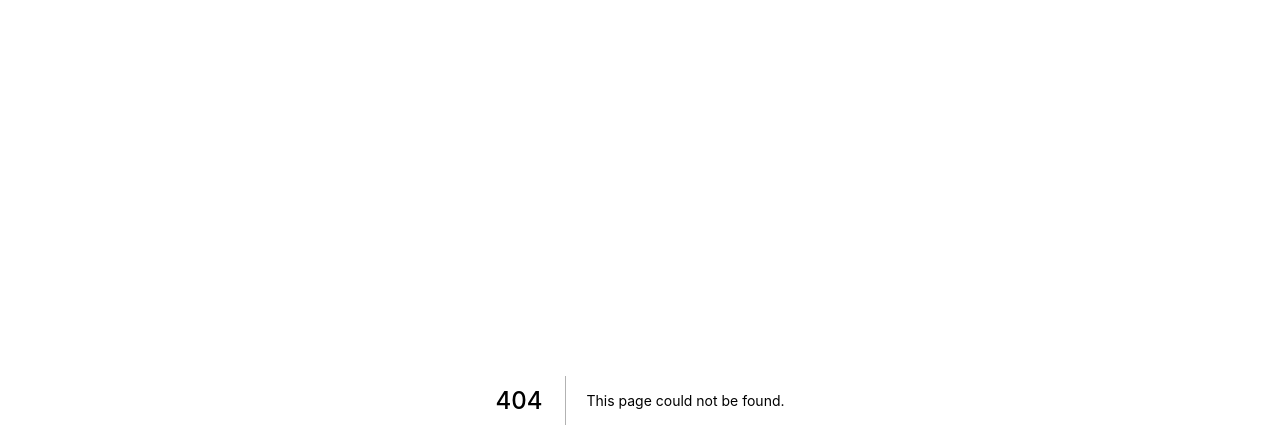
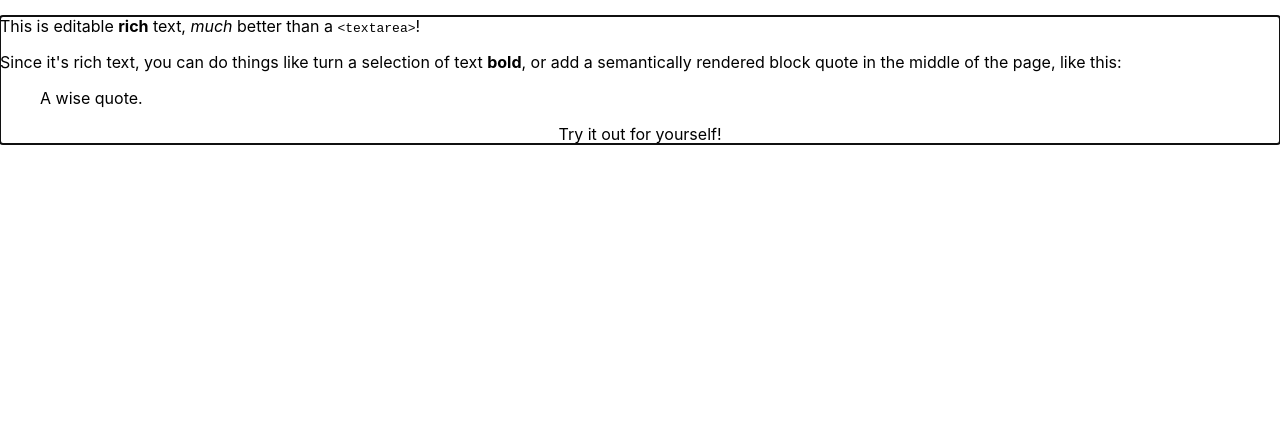
Before and after one commit to zhyd1997/DragonLi, a Next.js app: page /editor in a window 1280 px wide. Before the commit this address had no page. Shown: the top 448 px of the page. Built offline with nearby package versions, Linux system fonts and the light colour scheme.

Commit message:
feat: init slate editor.

```diff
--- /dev/null
+++ b/components/Editor/Editor.tsx
@@ -0,0 +1,59 @@
+import { useCallback, useMemo } from 'react';
+import { withHistory } from 'slate-history';
+import { Descendant ,createEditor } from 'slate';
+import { withReact, Slate, Editable } from 'slate-react';
+import { Element } from './Element';
+import type { ElementProps } from './Element';
+import { Leaf } from './Leaf';
+import type { LeafProps } from './Leaf';
+
+const initialValue: Descendant[] = [
+  {
+    type: 'paragraph',
+    children: [
+      { text: 'This is editable ' },
+      { text: 'rich', bold: true },
+      { text: ' text, ' },
+      { text: 'much', italic: true },
+      { text: ' better than a ' },
+      { text: '<textarea>', code: true },
+      { text: '!' },
+    ],
+  },
+  {
+    type: 'paragraph',
+    children: [
+      {
+        text:
+          "Since it's rich text, you can do things like turn a selection of text ",
+      },
+      { text: 'bold', bold: true },
+      {
+        text:
+          ', or add a semantically rendered block quote in the middle of the page, like this:',
+      },
+    ],
+  },
+  {
+    type: 'block-quote',
+    children: [{ text: 'A wise quote.' }],
+  },
+  {
+    type: 'paragraph',
+    align: 'center',
+    children: [{ text: 'Try it out for yourself!' }],
+  },
+];
+
+export const Editor = () => {
+  const editor = useMemo(() => withHistory(withReact(createEditor())), []);
+  const renderElement = useCallback((props: ElementProps) => <Element {...props}/>, []);
+  const renderLeaf = useCallback((props: LeafProps) => <Leaf {...props}/>, []);
+
+  return (
+    <Slate editor={editor} value={initialValue}>
+      {/* TODO Toolbar */}
+      <Editable renderElement={renderElement} renderLeaf={renderLeaf} placeholder="Enter some rich text..." autoFocus />
+    </Slate>
+  );
+};
--- /dev/null
+++ b/components/Editor/Element.tsx
@@ -0,0 +1,56 @@
+import type { FC, ReactNode } from "react";
+
+export type ElementProps = {
+  attributes: any;
+  children: ReactNode;
+  element: any;
+};
+
+export const Element: FC<ElementProps> = ({ attributes, children, element }) => {
+  const style = { textAlign: element.align };
+
+  switch (element.type) {
+    case 'block-quote':
+      return (
+        <blockquote style={style} {...attributes}>
+          {children}
+        </blockquote>
+      )
+    case 'bulleted-list':
+      return (
+        <ul style={style} {...attributes}>
+          {children}
+        </ul>
+      )
+    case 'heading-one':
+      return (
+        <h1 style={style} {...attributes}>
+          {children}
+        </h1>
+      )
+    case 'heading-two':
+      return (
+        <h2 style={style} {...attributes}>
+          {children}
+        </h2>
+      )
+    case 'list-item':
+      return (
+        <li style={style} {...attributes}>
+          {children}
+        </li>
+      )
+    case 'numbered-list':
+      return (
+        <ol style={style} {...attributes}>
+          {children}
+        </ol>
+      )
+    default:
+      return (
+        <p style={style} {...attributes}>
+          {children}
+        </p>
+      )
+  }
+}
--- /dev/null
+++ b/components/Editor/Leaf.tsx
@@ -0,0 +1,27 @@
+import type { FC, ReactNode } from 'react';
+
+export type LeafProps = {
+  attributes: any;
+  children: ReactNode;
+  leaf: any;
+};
+
+export const Leaf: FC<LeafProps> = ({ attributes, children, leaf }) => {
+  if (leaf.bold) {
+    children = <strong>{children}</strong>
+  }
+
+  if (leaf.code) {
+    children = <code>{children}</code>
+  }
+
+  if (leaf.italic) {
+    children = <em>{children}</em>
+  }
+
+  if (leaf.underline) {
+    children = <u>{children}</u>
+  }
+
+  return <span {...attributes}>{children}</span>
+}
--- /dev/null
+++ b/components/Editor/index.tsx
@@ -0,0 +1 @@
+export * from './Editor';
--- /dev/null
+++ b/global.d.ts
@@ -0,0 +1,120 @@
+import {
+  Text,
+  createEditor,
+  Node,
+  Element,
+  Editor,
+  Descendant,
+  BaseEditor,
+} from 'slate'
+import { ReactEditor } from 'slate-react'
+import { HistoryEditor } from 'slate-history'
+
+export type BlockQuoteElement = {
+  type: 'block-quote'
+  align?: string
+  children: Descendant[]
+}
+
+export type BulletedListElement = {
+  type: 'bulleted-list'
+  align?: string
+  children: Descendant[]
+}
+
+export type CheckListItemElement = {
+  type: 'check-list-item'
+  checked: boolean
+  children: Descendant[]
+}
+
+export type EditableVoidElement = {
+  type: 'editable-void'
+  children: EmptyText[]
+}
+
+export type HeadingElement = {
+  type: 'heading'
+  align?: string
+  children: Descendant[]
+}
+
+export type HeadingTwoElement = {
+  type: 'heading-two'
+  align?: string
+  children: Descendant[]
+}
+
+export type ImageElement = {
+  type: 'image'
+  url: string
+  children: EmptyText[]
+}
+
+export type LinkElement = { type: 'link'; url: string; children: Descendant[] }
+
+export type ButtonElement = { type: 'button'; children: Descendant[] }
+
+export type ListItemElement = { type: 'list-item'; children: Descendant[] }
+
+export type MentionElement = {
+  type: 'mention'
+  character: string
+  children: CustomText[]
+}
+
+export type ParagraphElement = {
+  type: 'paragraph'
+  align?: string
+  children: Descendant[]
+}
+
+export type TableElement = { type: 'table'; children: TableRow[] }
+
+export type TableCellElement = { type: 'table-cell'; children: CustomText[] }
+
+export type TableRowElement = { type: 'table-row'; children: TableCell[] }
+
+export type TitleElement = { type: 'title'; children: Descendant[] }
+
+export type VideoElement = { type: 'video'; url: string; children: EmptyText[] }
+
+type CustomElement =
+  | BlockQuoteElement
+  | BulletedListElement
+  | CheckListItemElement
+  | EditableVoidElement
+  | HeadingElement
+  | HeadingTwoElement
+  | ImageElement
+  | LinkElement
+  | ButtonElement
+  | ListItemElement
+  | MentionElement
+  | ParagraphElement
+  | TableElement
+  | TableRowElement
+  | TableCellElement
+  | TitleElement
+  | VideoElement
+
+export type CustomText = {
+  bold?: boolean
+  italic?: boolean
+  code?: boolean
+  text: string
+}
+
+export type EmptyText = {
+  text: string
+}
+
+export type CustomEditor = BaseEditor & ReactEditor & HistoryEditor
+
+declare module 'slate' {
+  interface CustomTypes {
+    Editor: CustomEditor
+    Element: CustomElement
+    Text: CustomText | EmptyText
+  }
+}
--- a/package.json
+++ b/package.json
@@ -11,7 +11,10 @@
   "dependencies": {
     "next": "12.2.5",
     "react": "18.2.0",
-    "react-dom": "18.2.0"
+    "react-dom": "18.2.0",
+    "slate": "^0.82.1",
+    "slate-history": "^0.66.0",
+    "slate-react": "^0.82.1"
   },
   "devDependencies": {
     "@types/node": "18.7.14",
--- /dev/null
+++ b/pages/editor.tsx
@@ -0,0 +1,5 @@
+import { Editor } from '../components/Editor';
+
+export default function EditorPage() {
+  return <Editor />;
+};
```
Also changed, not shown: 1 other file (tests, documents, lock files or other folders).
